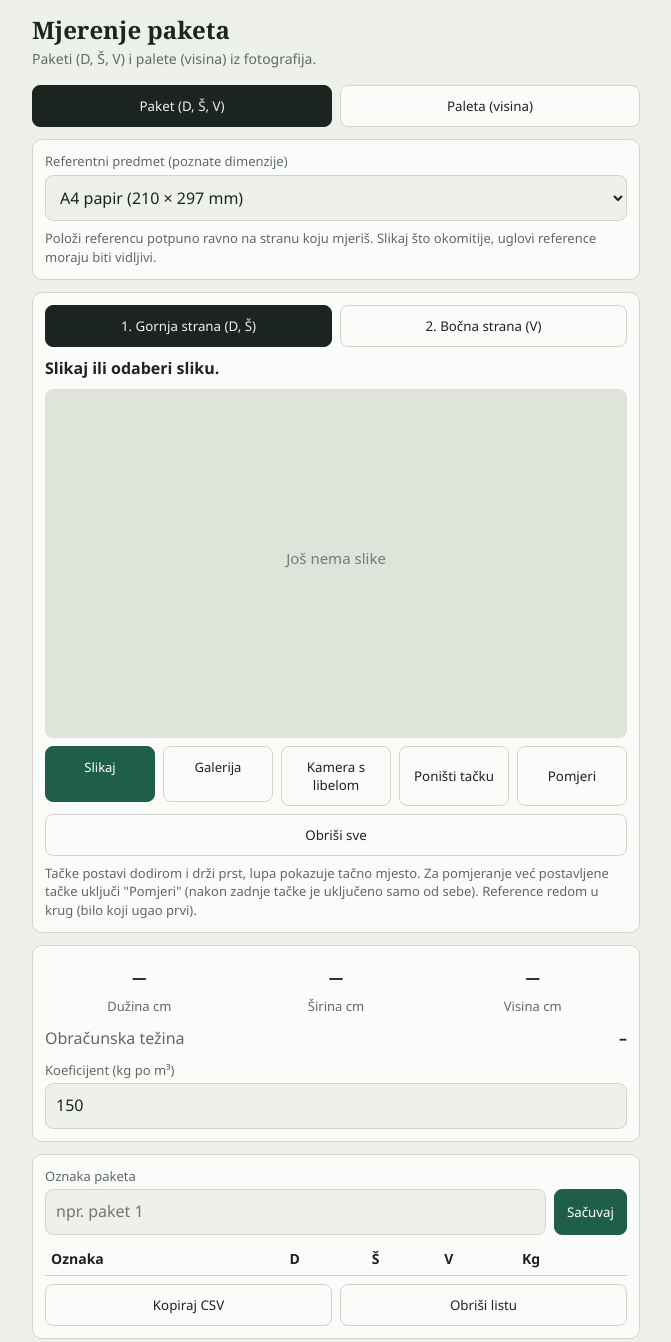
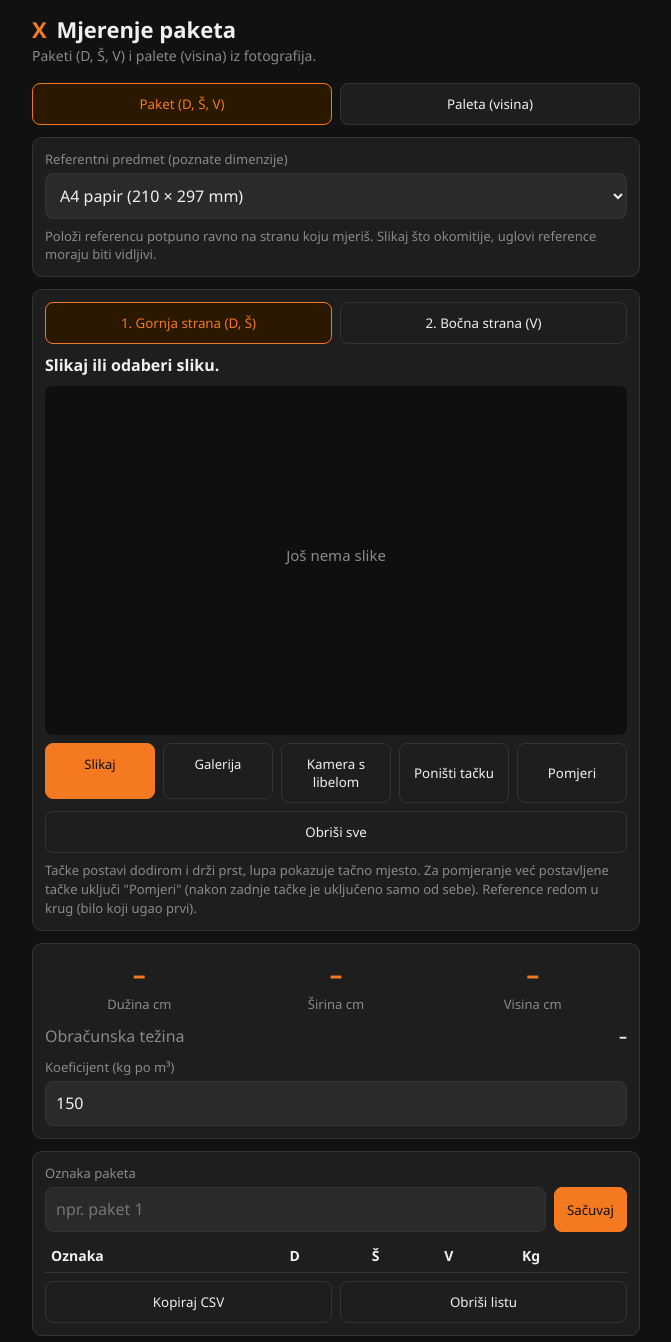
Before and after one commit to kuki87/vaganje, a website: page www/index.html in a window 1280 px wide. Shown: the whole page, without its empty margins (304-975 px from the left). Drawn offline with Linux system fonts and the light colour scheme.

Commit message:
boje i ikonica

```diff
--- /dev/null
+++ b/icons/res/values/ic_launcher_background.xml
@@ -0,0 +1,4 @@
+<?xml version="1.0" encoding="utf-8"?>
+<resources>
+    <color name="ic_launcher_background">#111111</color>
+</resources>
--- a/www/index.html
+++ b/www/index.html
@@ -6,29 +6,27 @@
 <title>Mjerenje paketa</title>
 <style>
 :root{box-sizing:border-box;padding-top:env(safe-area-inset-top,0px);padding-bottom:env(safe-area-inset-bottom,0px);
---bg:#eef0ea;--fg:#1b2420;--mut:#5d6b64;--card:#fbfcf9;--line:#cfd6cc;--acc:#1f5f4a;--accfg:#fff;--cv:#dfe4db}
-@media (prefers-color-scheme:dark){:root:not([data-theme="light"]){--bg:#141a17;--fg:#e6ece7;--mut:#93a39a;--card:#1d2621;--line:#33413a;--acc:#5fc49d;--accfg:#0d1a14;--cv:#0f1512}}
-:root[data-theme="dark"]{--bg:#141a17;--fg:#e6ece7;--mut:#93a39a;--card:#1d2621;--line:#33413a;--acc:#5fc49d;--accfg:#0d1a14;--cv:#0f1512}
+color-scheme:dark;--bg:#111111;--fg:#f0f0f0;--mut:#8a8a8a;--card:#1e1e1e;--line:#343434;--acc:#f47920;--accfg:#111111;--cv:#0f0f0f;--tint:#2a1800;--inp:#2a2a2a}
 html{scroll-padding-top:env(safe-area-inset-top,0px)}
 *{box-sizing:border-box}
 body{margin:0;background:var(--bg);color:var(--fg);font:16px/1.45 "Segoe UI",system-ui,-apple-system,sans-serif}
 main{max-width:640px;margin:0 auto;padding:16px}
-h1{font:700 24px/1.2 Georgia,"Times New Roman",serif;margin:0 0 4px}
+h1{font:800 22px/1.2 "Segoe UI",system-ui,sans-serif;margin:0 0 4px}.lg{color:var(--acc);font-weight:900;margin-right:4px}
 .sub{color:var(--mut);margin:0 0 16px;font-size:14px}
 section{background:var(--card);border:1px solid var(--line);border-radius:10px;padding:12px;margin-bottom:12px}
 label{font-size:13px;color:var(--mut);display:block;margin-bottom:4px}
-select,input[type=number],input[type=text]{width:100%;padding:10px;border:1px solid var(--line);border-radius:8px;background:var(--bg);color:var(--fg);font:inherit}
+select,input[type=number],input[type=text]{width:100%;padding:10px;border:1px solid var(--line);border-radius:8px;background:var(--inp);color:var(--fg);font:inherit}
 .row{display:flex;gap:8px;flex-wrap:wrap}.row>*{flex:1 1 100px}
 button,.btn{padding:11px 12px;border-radius:8px;border:1px solid var(--line);background:var(--card);color:var(--fg);font:600 15px inherit;font-family:inherit;text-align:center;cursor:pointer}
 button.main,.btn.main{background:var(--acc);color:var(--accfg);border-color:var(--acc)}
-.tab[aria-pressed=true],.mode[aria-pressed=true],#adj[aria-pressed=true]{background:var(--fg);color:var(--bg);border-color:var(--fg)}
+.tab[aria-pressed=true],.mode[aria-pressed=true],#adj[aria-pressed=true]{background:var(--tint);color:var(--acc);border-color:var(--acc)}
 button:focus-visible,.btn:focus-visible,input:focus-visible,select:focus-visible{outline:3px solid var(--acc);outline-offset:2px}
 #hint{font-weight:600;margin:10px 0 8px;min-height:24px}
 #wrap{position:relative;background:var(--cv);border-radius:8px;overflow:hidden}
 #cv{display:block;width:100%;touch-action:none}
 #lp{position:absolute;display:none;width:120px;height:120px;pointer-events:none}
 .res{display:grid;grid-template-columns:repeat(3,1fr);gap:8px;text-align:center}
-.res b{display:block;font:700 26px Georgia,serif}.res span{font-size:13px;color:var(--mut)}
+.res b{display:block;font:700 26px "Segoe UI",system-ui,sans-serif;color:var(--acc)}.res span{font-size:13px;color:var(--mut)}
 dl{margin:10px 0 0;display:grid;grid-template-columns:auto 1fr;gap:4px 12px}dt{color:var(--mut)}dd{margin:0;font-weight:600;text-align:right}
 .scroll{overflow-x:auto}table{width:100%;border-collapse:collapse;font-size:14px}td,th{padding:6px;border-bottom:1px solid var(--line);text-align:left}
 .tip{font-size:13px;color:var(--mut);margin:8px 0 0}
@@ -44,7 +42,7 @@ dl{margin:10px 0 0;display:grid;grid-template-columns:auto 1fr;gap:4px 12px}dt{c
 </head>
 <body>
 <main>
-<h1>Mjerenje paketa</h1>
+<h1><span class="lg">X</span> Mjerenje paketa</h1>
 <p class="sub">Paketi (D, Š, V) i palete (visina) iz fotografija.</p>
 <div class="row" style="margin-bottom:12px"><button class="mode" aria-pressed="true">Paket (D, Š, V)</button><button class="mode" aria-pressed="false">Paleta (visina)</button></div>
 
```
Also changed, not shown: .github/workflows/apk.yml, icons/res/mipmap-hdpi/ic_launcher.png (added), icons/res/mipmap-hdpi/ic_launcher_foreground.png (added), icons/res/mipmap-hdpi/ic_launcher_round.png (added), icons/res/mipmap-mdpi/ic_launcher.png (added), icons/res/mipmap-mdpi/ic_launcher_foreground.png (added), icons/res/mipmap-mdpi/ic_launcher_round.png (added), icons/res/mipmap-xhdpi/ic_launcher.png (added), icons/res/mipmap-xhdpi/ic_launcher_foreground.png (added), icons/res/mipmap-xhdpi/ic_launcher_round.png (added), icons/res/mipmap-xxhdpi/ic_launcher.png (added), icons/res/mipmap-xxhdpi/ic_launcher_foreground.png (added), icons/res/mipmap-xxhdpi/ic_launcher_round.png (added), icons/res/mipmap-xxxhdpi/ic_launcher.png (added), 2 more files, 1 other file.
